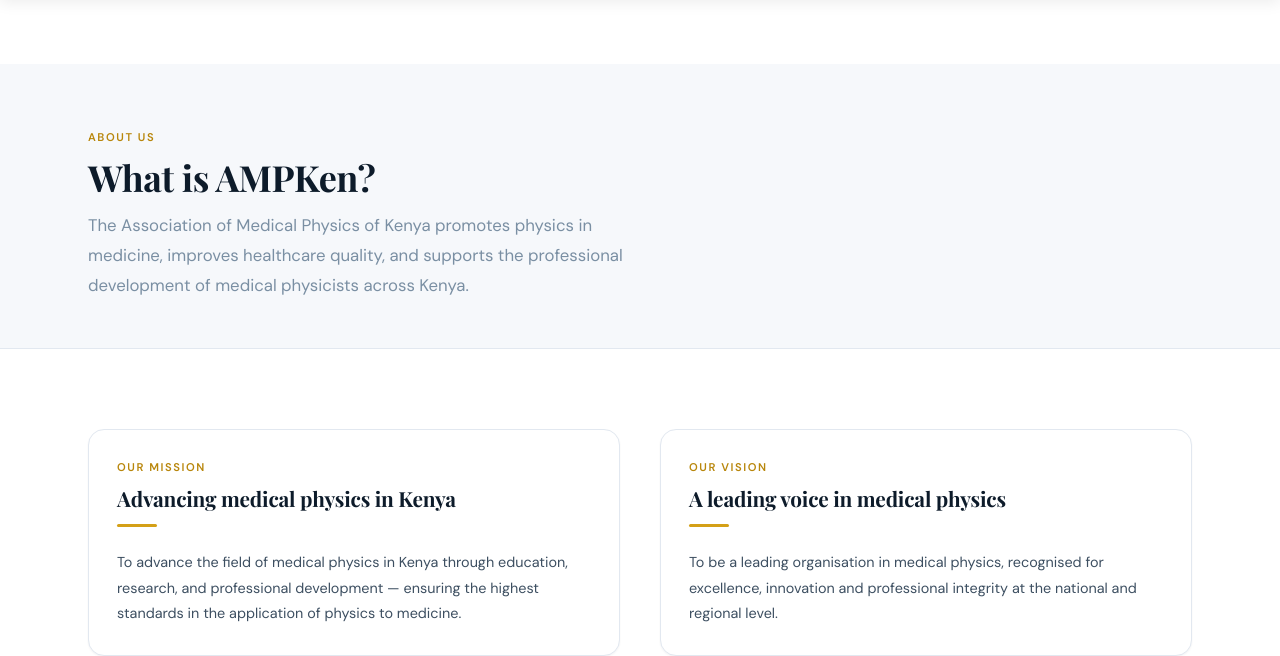
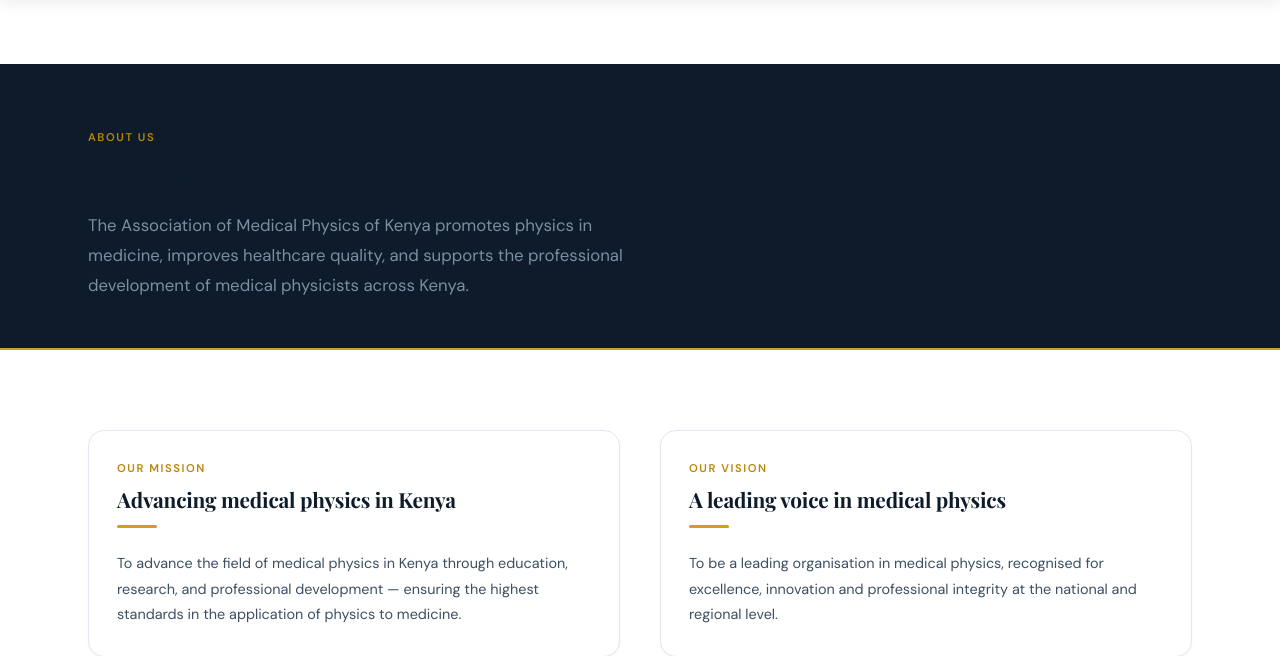
Before and after one commit to EllyKombo/ampke, a Flask app: page /about in a window 1280 px wide. Shown: the part 103-759 px from the top of the page. Run offline with Flask 3, Linux system fonts and the light colour scheme.

Commit message:
Update styles.css

```diff
--- a/static/css/styles.css
+++ b/static/css/styles.css
@@ -937,9 +937,9 @@
    PAGE HERO (inner pages)
    ======================= */
 .page-hero {
-   background: var(--bg-soft);
-   border-bottom: 1px solid var(--border);
-   padding: 4rem 0 3rem;
+   background: var(--navy);
+  border-bottom: 2px solid var(--gold-bright);
+  padding: 4rem 0 3rem;
 }
 
 .page-hero h1 {
```
